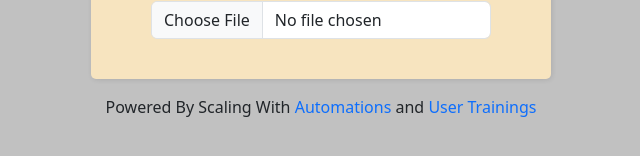
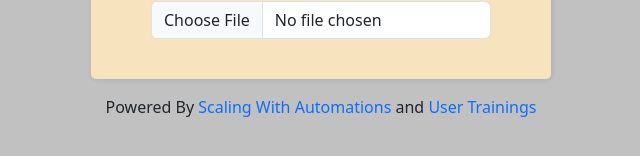
Before and after one commit to Abdul-Rehman7826/crm-list-clean, a React (Vite) app: page / in a window 1280 px wide. Shown: the part 582-738 px from the top of the page, without its empty margins (319-959 px from the left). Built offline with nearby package versions, Linux system fonts and the light colour scheme.

Commit message:
fixing footer

```diff
--- a/src/App.jsx
+++ b/src/App.jsx
@@ -140,10 +140,10 @@ function App() {
       if (arr.length > 0) setIDS_Friends(arr);
     }
     if (controlId == "IDS_Ads") {
-      var ind_Link = data[0].indexOf("x1i10hfl href 2");
+      var ind_Link = data[0].indexOf("xt0psk2 href");
       var ind_Nmae = data[0].indexOf("x1i10hfl");
       var ind_Nmae_2 = data[0].indexOf("x8t9es0 8");
-      if (ind_Link < 0) ind_Link = data[0].indexOf("xt0psk2 href");
+      if (ind_Link < 0) ind_Link = data[0].indexOf("x1i10hfl href 2");
       //xt0psk2 href
       if (ind_Nmae < 0) ind_Nmae = data[0].indexOf("x8t9es0 11");
       // console.log(ind_Link, ind_Nmae);
@@ -581,14 +581,14 @@ function App() {
       </div>
       <div>
         <p className="text-center p-3">
-          Powered By Scaling With{" "}
+          Powered By{" "}
           <span>
             <a
               className="link-offset-2 link-offset-3-hover link-underline link-underline-opacity-0 link-underline-opacity-75-hover"
               href="https://www.scalingwithautomations.com/"
               target="_blank"
             >
-              Automations
+              Scaling With Automations
             </a>
           </span>{" "}
           and{" "}
```
